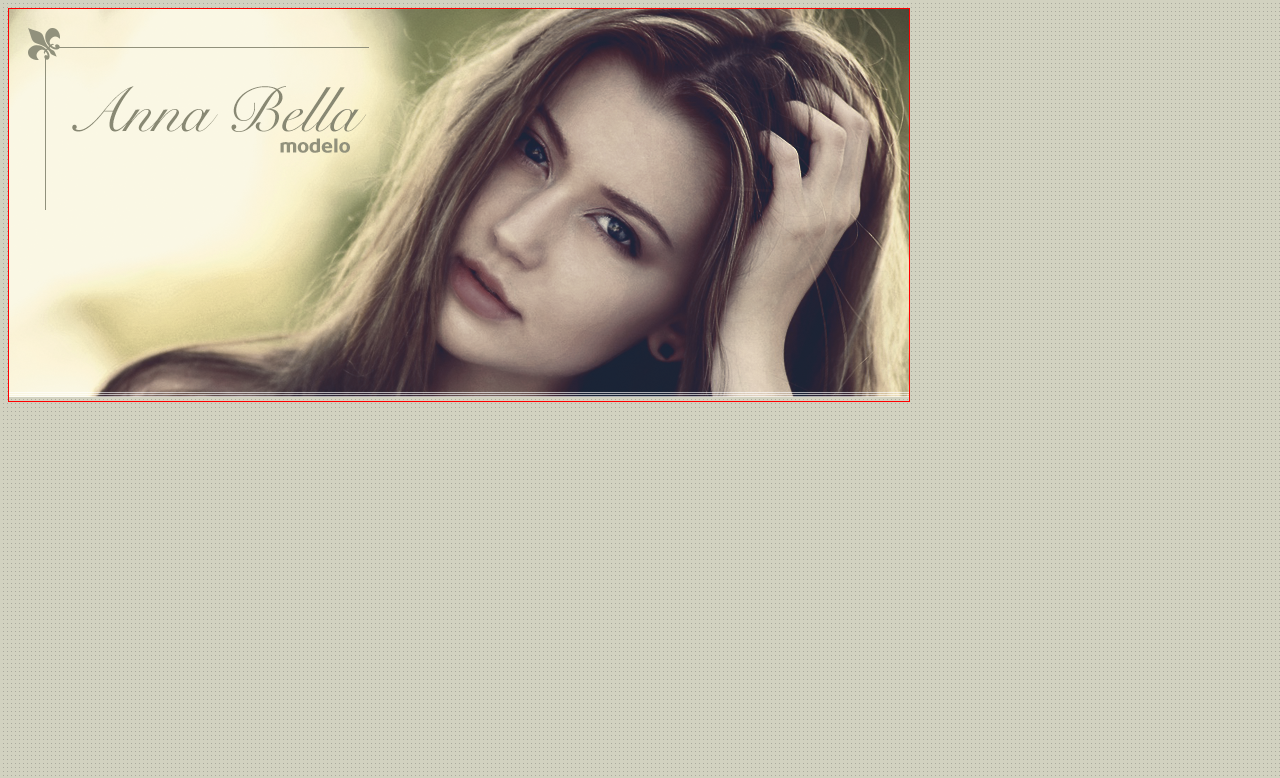
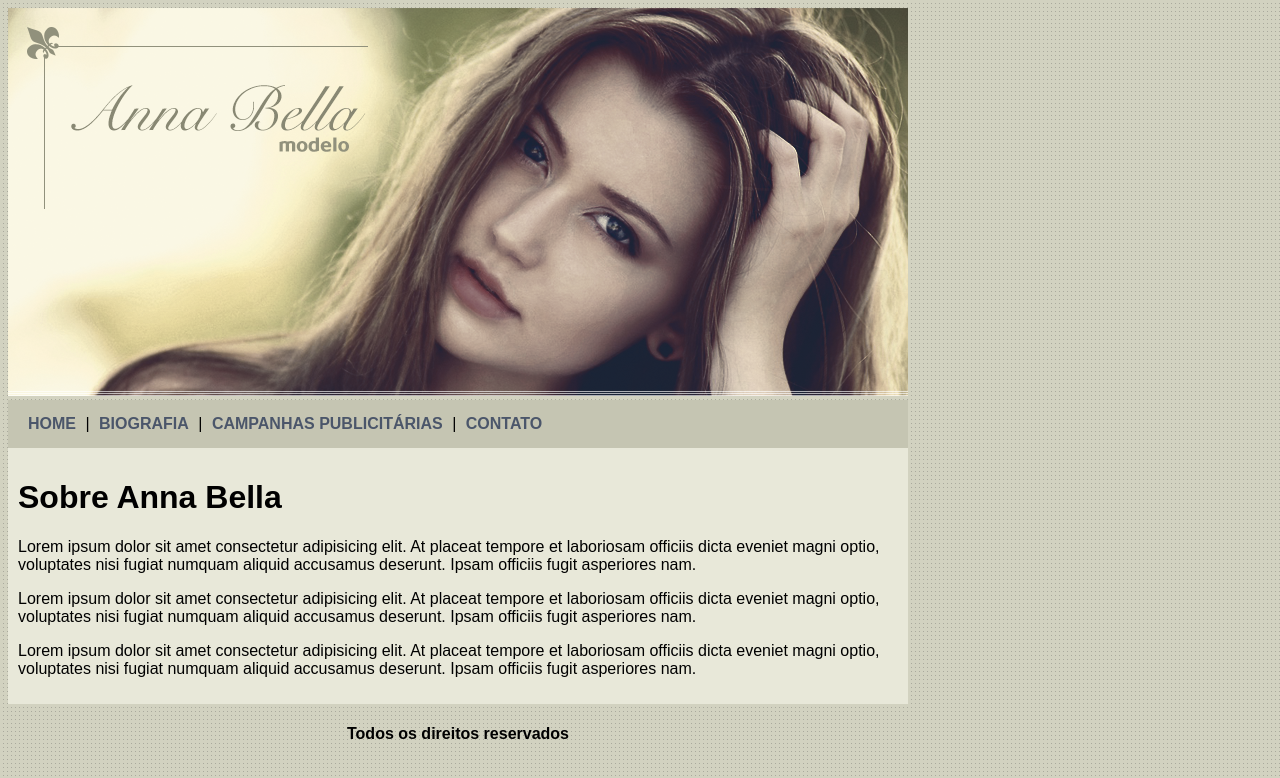
Before and after one commit to GabrielNascCar/SiteAnna, a plain HTML site: page index.html in a window 1280 px wide. Shown: the top 778 px of the page. Drawn offline with Linux system fonts and the light colour scheme.

Commit message:
Finalização da página principal

```diff
--- a/estilo.css
+++ b/estilo.css
@@ -4,7 +4,26 @@ body {
 }
 
 #principal {
-    border: 1px solid red;
     width: 900px;
+}
 
+#menu {
+    background: #c5c5b2;
+    padding: 15px;
 }
+
+#conteudo {
+    background: #e8e8d9;
+    padding: 10px;
+}
+
+a {
+    color: #4b566a;
+    text-decoration: none;
+    font-weight: bold;
+    padding: 5px;
+}
+
+.centralizar {
+    text-align: center;
+}
--- a/index.html
+++ b/index.html
@@ -14,6 +14,32 @@
 
             <img src="imagens/capa.png" alt="">
 
+            <div id="menu">
+                <a href="index.html">HOME</a> |
+                <a href="biografia.html">BIOGRAFIA</a> |
+                <a href="campanhas-publicitarias.html">CAMPANHAS PUBLICITÁRIAS</a> |
+                <a href="contato.html">CONTATO</a>
+            </div>
+
+            <div id="conteudo">
+                <h1>Sobre Anna Bella</h1>
+                <p>
+                    Lorem ipsum dolor sit amet consectetur adipisicing elit. At placeat tempore et laboriosam officiis dicta eveniet magni optio, voluptates nisi fugiat numquam aliquid accusamus deserunt. Ipsam officiis fugit asperiores nam.
+                </p>
+
+                <p>
+                    Lorem ipsum dolor sit amet consectetur adipisicing elit. At placeat tempore et laboriosam officiis dicta eveniet magni optio, voluptates nisi fugiat numquam aliquid accusamus deserunt. Ipsam officiis fugit asperiores nam.
+                </p>
+
+                <p>
+                    Lorem ipsum dolor sit amet consectetur adipisicing elit. At placeat tempore et laboriosam officiis dicta eveniet magni optio, voluptates nisi fugiat numquam aliquid accusamus deserunt. Ipsam officiis fugit asperiores nam.
+                </p>
+            </div>
+
+            <div id="rodape">
+                <h4 class="centralizar">Todos os direitos reservados</h4>
+            </div>
+
         </div>
 
     </body>
```
